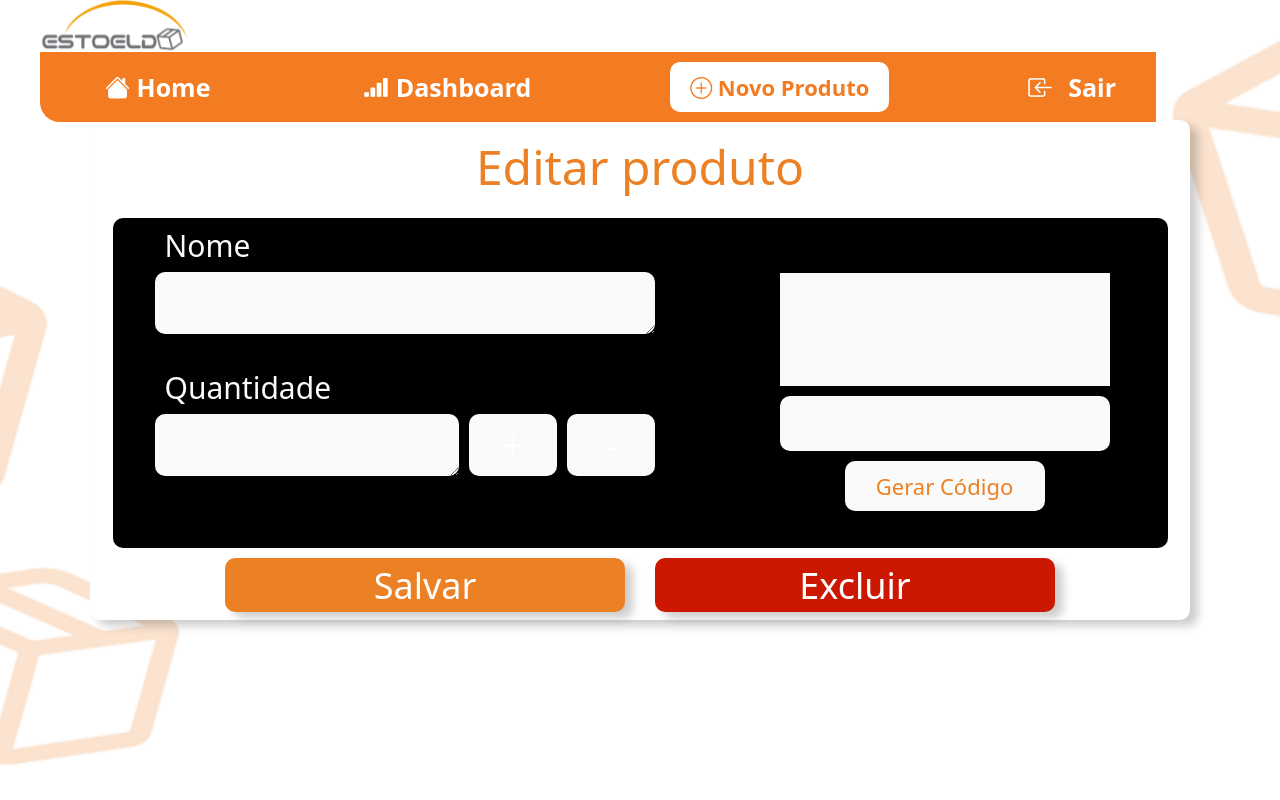
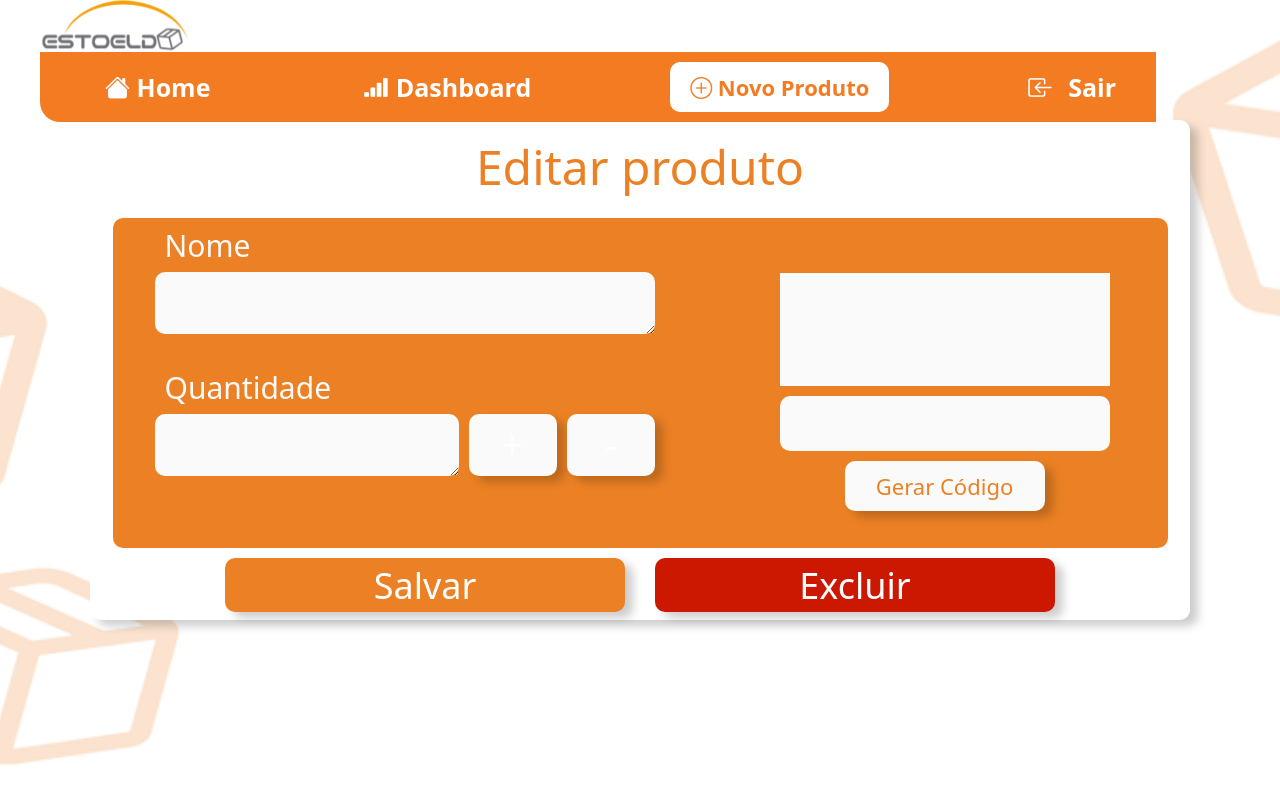
Before and after one commit to oaliso/eldstore-project, an Angular app in the folder eldstore/: page /edit in a window 1280 px wide. Built offline with nearby package versions, Linux system fonts and the light colour scheme.

Commit message:
edit component color has fixed

```diff
--- a/eldstore/src/app/edit/edit.component.css
+++ b/eldstore/src/app/edit/edit.component.css
@@ -29,7 +29,7 @@
   margin-top: 15px;
   width: 1055px;
   height: 330px;
-  background-color: black;
+  background-color: #EB8124;
   border-radius: 10px;
   display: flex;
   gap: 25px;
```
